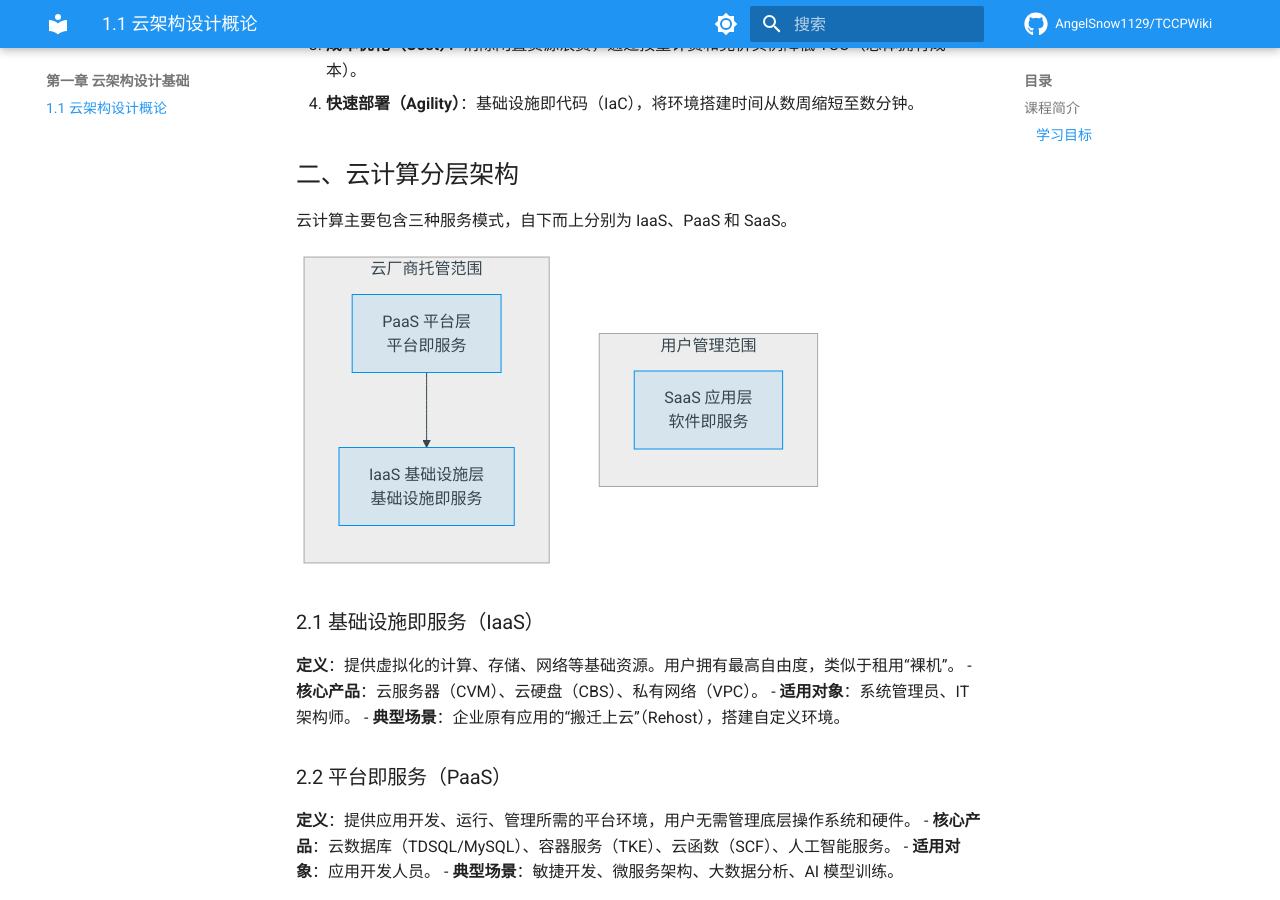
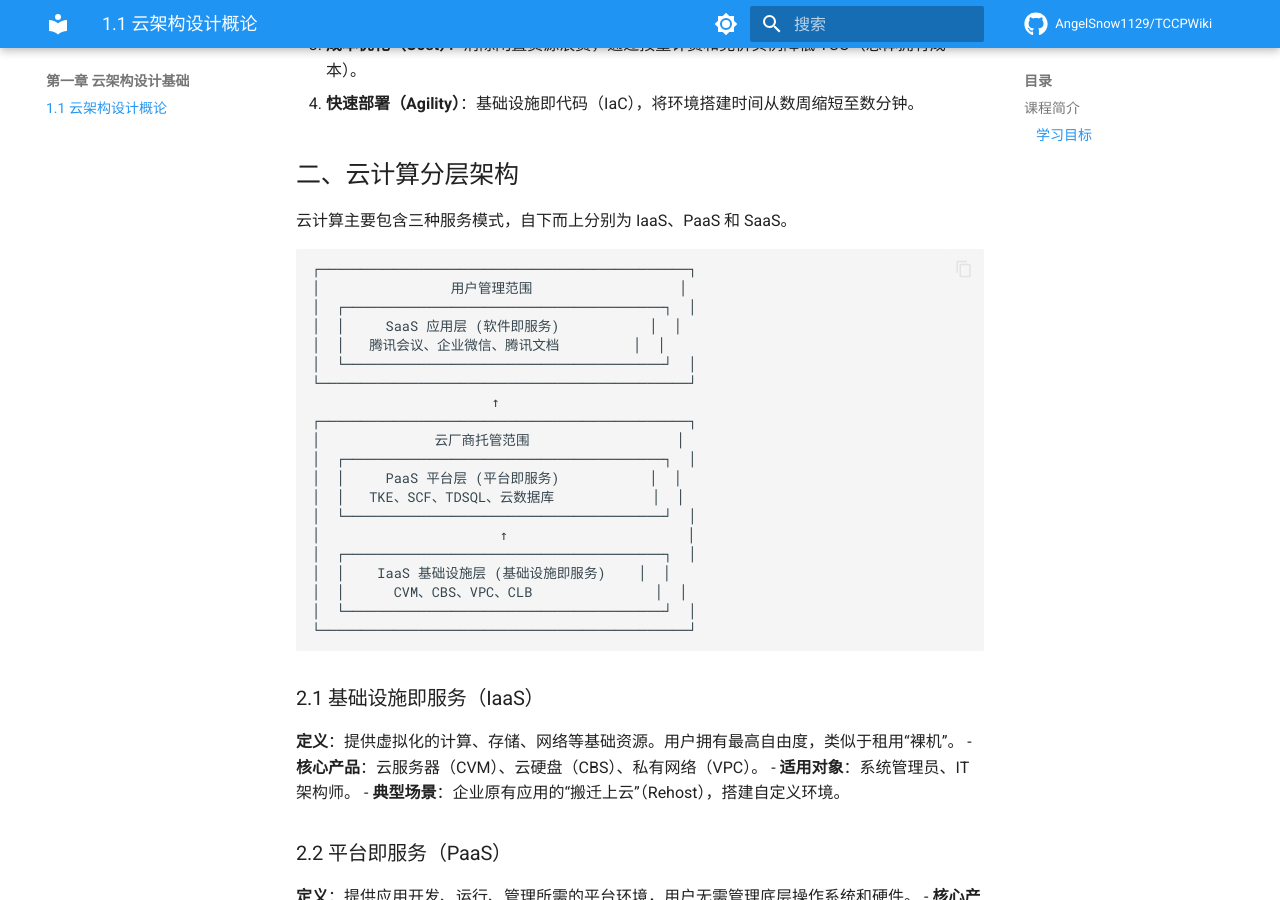
Before and after one commit to AngelSnow1129/TCCPWiki, an MkDocs documentation site: the page built from docs/chapter1/1.1_云架构设计概论.md, in a window 1280 px wide and 900 px high, scrolled down 1761 px. Built offline with MkDocs 1.6.1 and Material for MkDocs 9.7.7, drawn with Linux system fonts in a browser that asks for light colours; comment, search, counter and statistics services are not loaded.

Commit message:
Fix mermaid diagram in chapter 1.1

````diff
--- a/docs/chapter1/1.1_云架构设计概论.md
+++ b/docs/chapter1/1.1_云架构设计概论.md
@@ -59,19 +59,27 @@
 
 云计算主要包含三种服务模式，自下而上分别为 IaaS、PaaS 和 SaaS。
 
-```mermaid
-graph BT
-    SaaS[SaaS 应用层<br>软件即服务]
-    PaaS[PaaS 平台层<br>平台即服务]
-    IaaS[IaaS 基础设施层<br>基础设施即服务]
-
-    subgraph 用户管理范围
-    SaaS
-    end
-
-    subgraph 云厂商托管范围
-    PaaS --> IaaS
-    end
+```
+┌─────────────────────────────────────────────┐
+│                用户管理范围                  │
+│  ┌───────────────────────────────────────┐  │
+│  │     SaaS 应用层 (软件即服务)           │  │
+│  │   腾讯会议、企业微信、腾讯文档         │  │
+│  └───────────────────────────────────────┘  │
+└─────────────────────────────────────────────┘
+                      ↑
+┌─────────────────────────────────────────────┐
+│              云厂商托管范围                  │
+│  ┌───────────────────────────────────────┐  │
+│  │     PaaS 平台层 (平台即服务)           │  │
+│  │   TKE、SCF、TDSQL、云数据库            │  │
+│  └───────────────────────────────────────┘  │
+│                      ↑                      │
+│  ┌───────────────────────────────────────┐  │
+│  │    IaaS 基础设施层 (基础设施即服务)    │  │
+│  │      CVM、CBS、VPC、CLB               │  │
+│  └───────────────────────────────────────┘  │
+└─────────────────────────────────────────────┘
 ```
 
 ### 2.1 基础设施即服务（IaaS）
````
